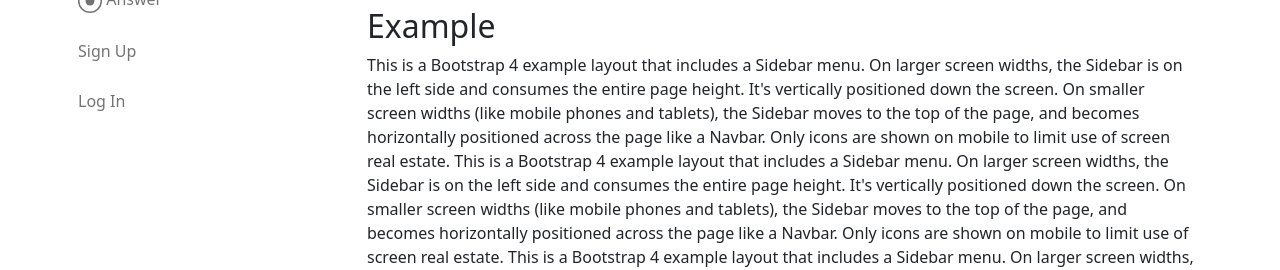
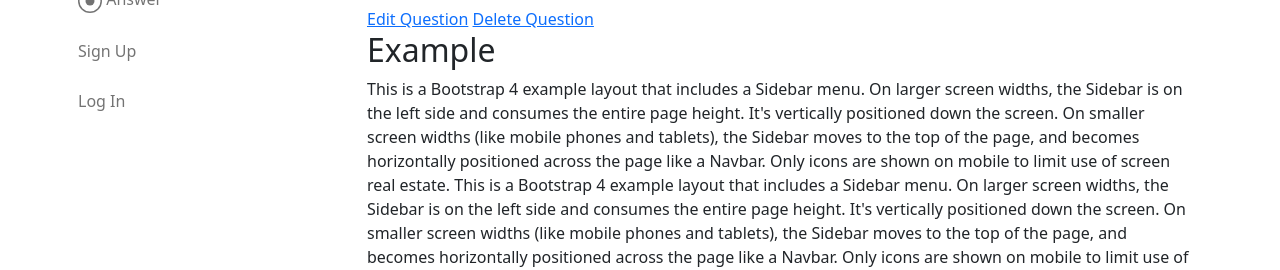
Before and after one commit to restfulry/toktik, a Django app: template main_app/templates/main_app/question_detail.html in a window 1280 px wide. Shown: the part 190-460 px from the top of the page. Run offline with Django 3.2, Linux system fonts and the light colour scheme; the template is opened without the code that fills it, so the values that code supplies are empty.

Commit message:
add update and delete links on questions details page

```diff
--- a/main_app/templates/main_app/question_detail.html
+++ b/main_app/templates/main_app/question_detail.html
@@ -5,5 +5,6 @@
 <h3>Category: {{question.category}}</h3>
 <h3>Points: {{question.points}}</h3>
 
-
+<a href=" url 'question_update' question.id ">Edit Question</a>
+<a href=" url 'question_delete' question.id ">Delete Question</a>
 {% endblock %}
```
